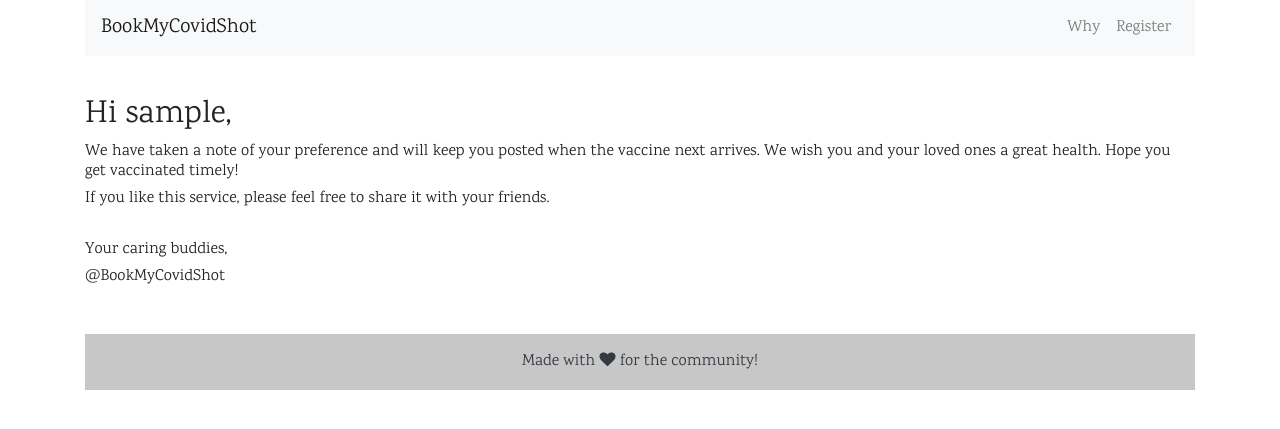
After one commit to return007/bookmycovidshot, a Flask app: template bookmycovidshot/templates/alert_success.html in a window 1280 px wide. The commit adds this page. Shown: the top 429 px of the page. Run offline with Flask 2, Linux system fonts and the light colour scheme; the template is opened without the code that fills it: most values are stand-ins (such as "Sample title", 1, 10 or a date in 2020); some libraries are stand-ins or nearby versions.

Commit message:
Quick beauty touches

```diff
--- a/bookmycovidshot/main.py
+++ b/bookmycovidshot/main.py
@@ -40,7 +40,7 @@ def submit():
     email = form_data.get("email")
     age = int(form_data.get("age"))
     pincode = form_data.get("pincode")
-    username = form_data.get("username", "User")
+    username = form_data.get("username", "user")
 
     start_date = form_data.get("start_date")
     if not start_date:
@@ -67,12 +67,8 @@ def submit():
 
     insert_user_data_to_db(email, age, pincode_set, start_date=start_date, end_date=end_date, fee_type=cvc_type, vaccine=vaccine_choice)
 
-    return "Email ID: %s" % email
+    return render_template("alert_success.html", username=username)
 
-
-@app.route('/alert')
-def alert():
-    return render_template('alert.html')
 
 sched = BackgroundScheduler()
 sched.add_job(check_availability_for_db,'cron', minute='*')
--- /dev/null
+++ b/bookmycovidshot/templates/alert_success.html
@@ -0,0 +1,37 @@
+<!DOCTYPE html>
+<html lang="en">
+<head>
+    <title>BookMyCovidShot</title>
+    <meta charset="utf-8">
+    <meta name="viewport" content="width=device-width, initial-scale=1">
+    {% include 'common_assets.html' %}
+    <style>
+        #alert-success {
+            margin-top: 40px;
+            margin-bottom: 40px;
+        }
+    </style>
+</head>
+<body>
+
+
+<div class="container">
+    {% include 'navbar.html' %}
+    <div class="row" id="alert-success">
+        <div class="col-md-12">
+            <h2>Hi {{username}},</h2>
+            <h6>
+                We have taken a note of your preference and will keep you posted when the vaccine next arrives.
+                We wish you and your loved ones a great health. Hope you get vaccinated timely!
+            </h6>
+            <h6>If you like this service, please feel free to share it with your friends.</h6>
+            <br>
+            <h6>Your caring buddies,</h6>
+            <h6>@BookMyCovidShot</h6>
+        </div>
+    </div>
+    {% include 'footer.html' %}
+</div>
+
+</body>
+</html>
--- /dev/null
+++ b/bookmycovidshot/templates/common_assets.html
@@ -0,0 +1,21 @@
+<link rel="stylesheet" href="https://maxcdn.bootstrapcdn.com/bootstrap/4.5.2/css/bootstrap.min.css">
+<script src="https://ajax.googleapis.com/ajax/libs/jquery/3.5.1/jquery.min.js"></script>
+<script src="https://cdnjs.cloudflare.com/ajax/libs/popper.js/1.16.0/umd/popper.min.js"></script>
+<script src="https://maxcdn.bootstrapcdn.com/bootstrap/4.5.2/js/bootstrap.min.js"></script>
+<link rel="stylesheet" href="https://cdnjs.cloudflare.com/ajax/libs/font-awesome/4.7.0/css/font-awesome.min.css">
+<link rel="preconnect" href="https://fonts.gstatic.com">
+<link href="https://fonts.googleapis.com/css2?family=Karma&display=swap" rel="stylesheet">
+
+<style>
+footer {
+    margin-top: 10px;
+    flex-shrink: none;
+}
+* {
+    font-family: 'Karma';
+}
+hr {
+    margin-top: 10px;
+    margin-bottom: 10px;
+}
+</style>
```
Also changed, not shown: bookmycovidshot/send_email.py (+40 -8 lines), bookmycovidshot/templates/index.html (+1 -17 lines), bookmycovidshot/templates/why.html (line endings or trailing spaces).
